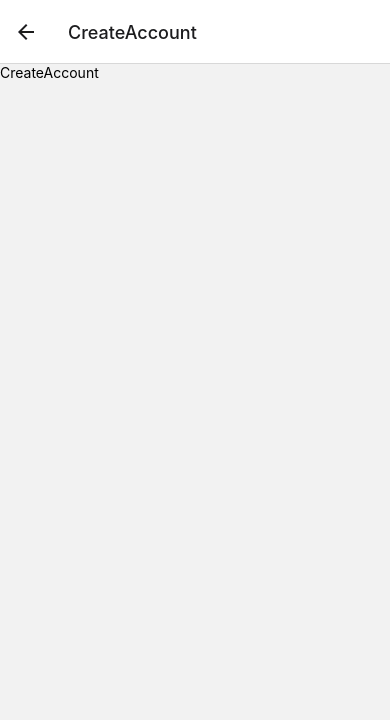
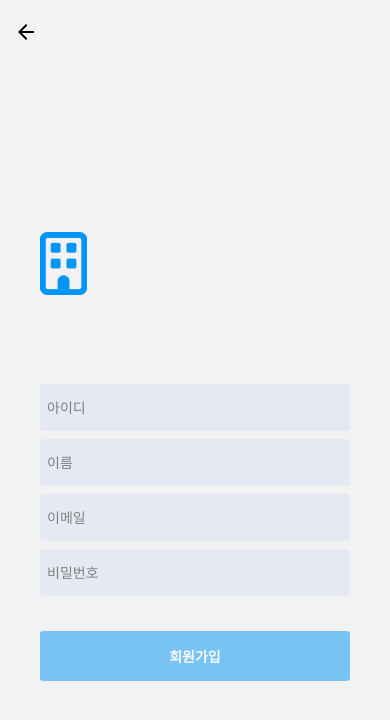
Before and after one commit to HANJANGWON/DongNe-app, a React Native app: screen /CreateAccount in a window 390 px wide. Shown: the top 720 px of the page. Built offline with nearby package versions, Linux system fonts and the light colour scheme.

Commit message:
add : Create Account & Login CSS

```diff
--- /dev/null
+++ b/components/AuthLayout.tsx
@@ -0,0 +1,51 @@
+import React from "react";
+import {
+  Keyboard,
+  KeyboardAvoidingView,
+  Platform,
+  TouchableWithoutFeedback,
+} from "react-native";
+import styled from "styled-components/native";
+
+interface AuthLayoutProps {
+  children: React.ReactNode;
+}
+
+const Container = styled.View`
+  flex: 1;
+  align-items: center;
+  justify-content: center;
+  background-color: "white";
+  padding: 0px 40px;
+`;
+
+const Logo = styled.Image`
+  max-width: 15%;
+  width: 100%;
+  height: 200px;
+  margin-bottom: 20px;
+`;
+
+const AuthLayout = ({ children }: AuthLayoutProps) => {
+  const dismissKeyboard = () => {
+    Keyboard.dismiss();
+  };
+  return (
+    <TouchableWithoutFeedback style={{ flex: 1 }} onPress={dismissKeyboard}>
+      <Container>
+        <KeyboardAvoidingView
+          style={{
+            width: "100%",
+          }}
+          behavior="position"
+          keyboardVerticalOffset={Platform.OS === "ios" ? 50 : 0}
+        >
+          <Logo resizeMode="contain" source={require("../assets/logo.png")} />
+          {children}
+        </KeyboardAvoidingView>
+      </Container>
+    </TouchableWithoutFeedback>
+  );
+};
+
+export default AuthLayout;
--- /dev/null
+++ b/components/Button.tsx
@@ -0,0 +1,32 @@
+import React from "react";
+import styled from "styled-components/native";
+
+interface ButtonProps {
+  onPress: () => void;
+  text: string;
+  disalbed: boolean;
+}
+
+const Button = styled.TouchableOpacity`
+  background-color: #0095f6;
+  padding: 15px 10px;
+  margin-top: 20px;
+  border-radius: 3px;
+  width: 100%;
+  opacity: ${(props: any) => (props.disabled ? "0.5" : 1)};
+`;
+const ButtonText = styled.Text`
+  color: white;
+  font-weight: 600;
+  text-align: center;
+`;
+
+const AuthButton = ({ onPress, disalbed, text }: ButtonProps) => {
+  return (
+    <Button disabled={disalbed} onPress={onPress}>
+      <ButtonText>{text}</ButtonText>
+    </Button>
+  );
+};
+
+export default AuthButton;
--- /dev/null
+++ b/components/shared.ts
@@ -0,0 +1,12 @@
+import styled from "styled-components/native";
+
+interface InputProps {
+  lastOne?: boolean;
+}
+
+export const Input = styled.TextInput<InputProps>`
+  background-color: rgba(228, 232, 243, 0.909);
+  padding: 15px 7px;
+  border-radius: 4px;
+  margin-bottom: ${(props) => (props.lastOne ? "15" : 8)}px;
+`;
--- a/navigators/LoggedOutNav.tsx
+++ b/navigators/LoggedOutNav.tsx
@@ -11,6 +11,9 @@ const LoggedOutNav = () => {
     <Stack.Navigator
       screenOptions={{
         headerBackTitleVisible: false,
+        headerTitle: () => false,
+        headerTransparent: true,
+        headerTintColor: "black",
       }}
     >
       <Stack.Screen
--- a/screens/CreateAccount.tsx
+++ b/screens/CreateAccount.tsx
@@ -1,11 +1,55 @@
-import React from "react";
-import { Text, View } from "react-native";
+import React, { RefObject, useRef } from "react";
+import { KeyboardAvoidingView, Platform, TextInput } from "react-native";
+import styled from "styled-components/native";
+import AuthLayout from "../components/AuthLayout";
+import AuthButton from "../components/Button";
+import { Input } from "../components/shared";
 
 const CreateAccount = () => {
+  const fullNameRef = useRef<TextInput | null>(null);
+  const emailRef = useRef<TextInput | null>(null);
+  const passwordRef = useRef<TextInput | null>(null);
+  const onNext = (nextOne: RefObject<TextInput | null>) => {
+    nextOne?.current?.focus();
+  };
+  const onDone = () => {
+    alert("done!");
+  };
   return (
-    <View>
-      <Text>CreateAccount</Text>
-    </View>
+    <AuthLayout>
+      <Input
+        placeholder="아이디"
+        placeholderTextColor="gray"
+        returnKeyType="next"
+        onSubmitEditing={() => onNext(fullNameRef)}
+      />
+      <Input
+        ref={fullNameRef}
+        placeholder="이름"
+        placeholderTextColor="gray"
+        returnKeyType="next"
+        onSubmitEditing={() => onNext(emailRef)}
+      />
+
+      <Input
+        ref={emailRef}
+        placeholder="이메일"
+        keyboardType="email-address"
+        placeholderTextColor="gray"
+        returnKeyType="next"
+        onSubmitEditing={() => onNext(passwordRef)}
+      />
+      <Input
+        ref={passwordRef}
+        placeholder="비밀번호"
+        placeholderTextColor="gray"
+        secureTextEntry
+        returnKeyType="done"
+        onSubmitEditing={onDone}
+        lastOne={true}
+      />
+      <AuthButton text="회원가입" disalbed={true} onPress={() => null} />
+    </AuthLayout>
   );
 };
 
--- a/screens/Login.tsx
+++ b/screens/Login.tsx
@@ -1,14 +1,24 @@
 import React from "react";
 import { Text, TouchableOpacity, View } from "react-native";
+import AuthLayout from "../components/AuthLayout";
+import { Input } from "../components/shared";
 
 const Login = ({ navigation }: any) => {
   return (
-    <View>
-      <Text>Login</Text>
-      <TouchableOpacity onPress={() => navigation.navigate("CreateAccount")}>
-        <Text>Go to Create Account</Text>
-      </TouchableOpacity>
-    </View>
+    <AuthLayout>
+      <Input
+        placeholder="아이디"
+        placeholderTextColor="gray"
+        returnKeyType="next"
+      />
+      <Input
+        placeholder="비밀번호"
+        placeholderTextColor="gray"
+        secureTextEntry
+        returnKeyType="done"
+        lastOne={true}
+      />
+    </AuthLayout>
   );
 };
 
--- a/screens/Welcome.tsx
+++ b/screens/Welcome.tsx
@@ -1,33 +1,8 @@
 import React from "react";
 import { TouchableOpacity } from "react-native";
 import styled from "styled-components/native";
-
-const Container = styled.View`
-  flex: 1;
-  align-items: center;
-  justify-content: center;
-  background-color: "white";
-  padding: 0px 40px;
-`;
-
-const Logo = styled.Image`
-  max-width: 15%;
-  height: 200px;
-`;
-
-const CreateAccount = styled.TouchableOpacity`
-  background-color: #0095f6;
-  padding: 13px 10px;
-  margin-top: 20px;
-  border-radius: 7px;
-  width: 100%;
-  opacity: ${(props) => (props.disabled ? "0.5" : 1)};
-`;
-const CreateAccountText = styled.Text`
-  color: white;
-  font-weight: 600;
-  text-align: center;
-`;
+import AuthLayout from "../components/AuthLayout";
+import AuthButton from "../components/Button";
 
 const LoginLink = styled.Text`
   color: #0095f6;
@@ -39,15 +14,16 @@ const Welcome = ({ navigation }: any) => {
   const goToCreateAccount = () => navigation.navigate("CreateAccount");
   const goToLogin = () => navigation.navigate("Login");
   return (
-    <Container>
-      <Logo resizeMode="contain" source={require("../assets/logo.png")} />
-      <CreateAccount disabled={false} onPress={goToCreateAccount}>
-        <CreateAccountText>회원가입</CreateAccountText>
-      </CreateAccount>
+    <AuthLayout>
+      <AuthButton
+        text="회원가입"
+        disalbed={false}
+        onPress={goToCreateAccount}
+      />
       <TouchableOpacity onPress={goToLogin}>
         <LoginLink>로그인</LoginLink>
       </TouchableOpacity>
-    </Container>
+    </AuthLayout>
   );
 };
 
```
